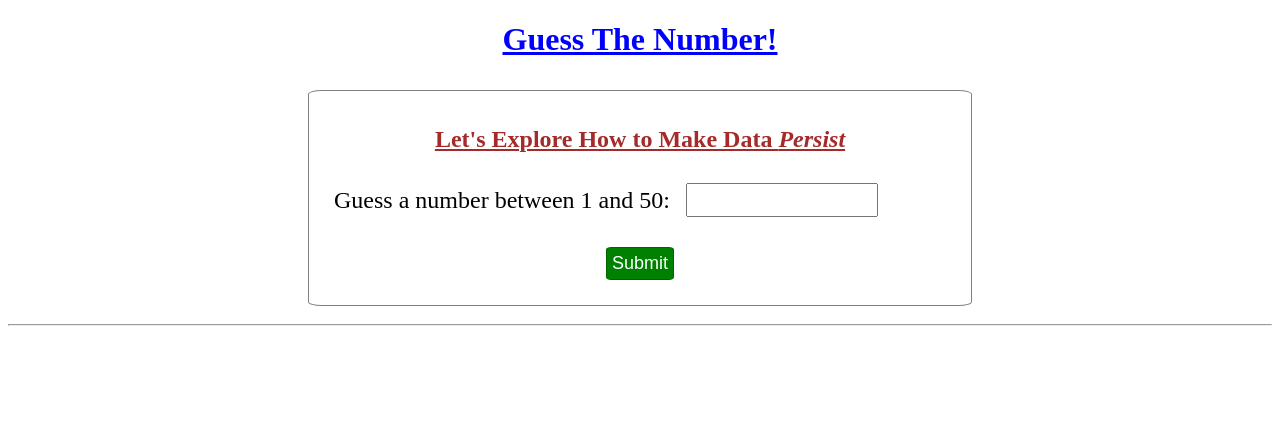
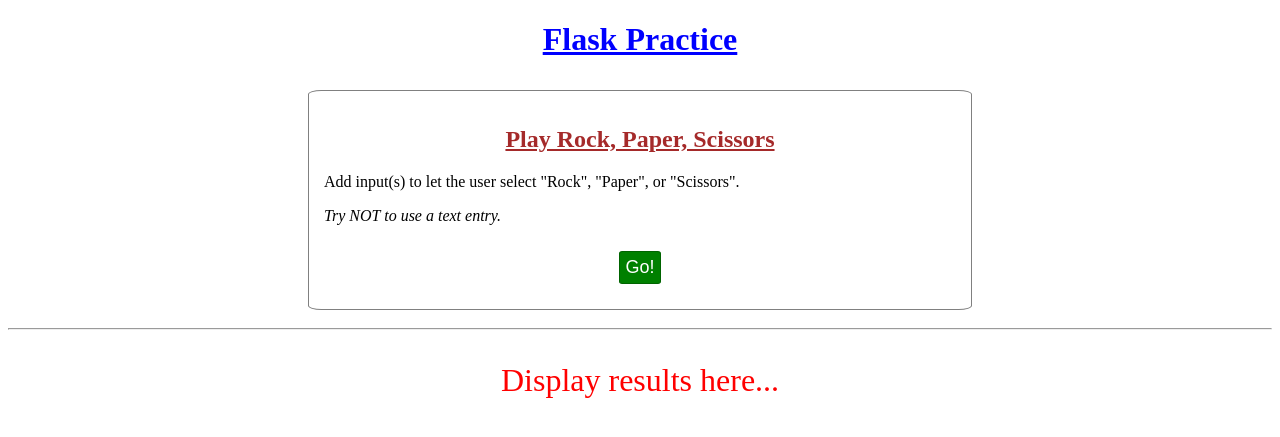
Before and after one commit to mzurek-griffin/LCHS_training_flask_sessions, a Flask app: page / in a window 1280 px wide. Shown: the top 437 px of the page. Run offline with Flask 2, Linux system fonts and the light colour scheme.

Commit message:
Added starter code for rock-paper-scissors game.

```diff
--- a/main.py
+++ b/main.py
@@ -5,36 +5,26 @@
 app.config['DEBUG'] = True
 app.secret_key = 'SIH*v-6u)c>q<;;h&);cRw,1E_CO8>'
 
+def id_winner(computer, user):
+  if (computer == 'rock' and user == 'scissors') or (computer == 'scissors' and user == 'paper') or (computer == 'paper' and user == 'rock'):
+    return 'computer'
+  elif (computer == 'paper' and user == 'scissors') or (computer == 'rock' and user == 'paper') or (computer == 'scissors' and user == 'rock'):
+    return 'user'
+  else:
+    return 'tie'
+
 @app.route('/', methods=['GET', 'POST'])
 def index():
     if request.method == 'POST':
-        guess = int(request.form['guess'])
-        low_value = session['low']
-        high_value = session['high']
-        session['turns_taken'] += 1
-        still_guessing = True
-        if guess < session['magic_number']:
-            message = f'Your guess ({guess}) is too low.'
-            low_value = guess + 1
-        elif guess > session['magic_number']:
-            message = f'Your guess ({guess}) is too high.'
-            high_value = guess - 1
-        else:
-            message = f"VICTORY! You took {session['turns_taken']} tries to guess the magic number."
-            still_guessing = False
+        pass
     else:
-        low_value = 1
-        high_value = 50
-        session['magic_number'] = random.randint(low_value, high_value)
-        still_guessing = True
+        options = ['rock', 'paper', 'scissors']
+        comp_wins = 0
+        user_wins = 0
+        computer_choice = random.choice(options)
         message = ''
-        session['turns_taken'] = 0
 
-    session['low'] = low_value
-    session['high'] = high_value
-
-    return render_template('index.html', message = message,
-        low_value = low_value, high_value = high_value, still_guessing = still_guessing)
+    return render_template('index.html', message = message)
 
 if __name__ == '__main__':
     app.run()
--- a/templates/index.html
+++ b/templates/index.html
@@ -8,30 +8,18 @@
     <link rel="stylesheet" type="text/css" href="{{ url_for('static', filename='style.css') }}">
 </head>
 <body>
-    <h1>Guess The Number!</h1>
-    {% if still_guessing %}
+    <h1>Flask Practice</h1>
     <section class="centered">
         <form action="/" method="POST">
-                <h2>Let's Explore How to Make Data <em>Persist</em></h2>
-                <label>Guess a number between {{low_value}} and {{high_value}}:
-                    <input type="number" name="guess" required/>
-                </label>
+            <h2>Play Rock, Paper, Scissors</h2>
+            <p>Add input(s) to let the user select "Rock", "Paper", or "Scissors".</p>
+            <p><em>Try NOT to use a text entry.</em></p>
             <section class="centered">
-                    <button>Submit</button>
+                <button>Go!</button>
             </section>
         </form>
     </section>
     <hr>
-        <p class="feedback">{{message}}</p>
-    {% else %}
-        <section class="centered">
-            <form action="/" method="GET">
-                <h2 class="feedback">{{message}}</h2>
-                <section class="centered">
-                    <button>New Game</button>
-                </section>
-            </form>
-        </section>
-    {% endif %}
+    <p class="feedback">Display results here...</p>
 </body>
 </html>
```
Lines whose indentation alone changed are shown as unchanged.
